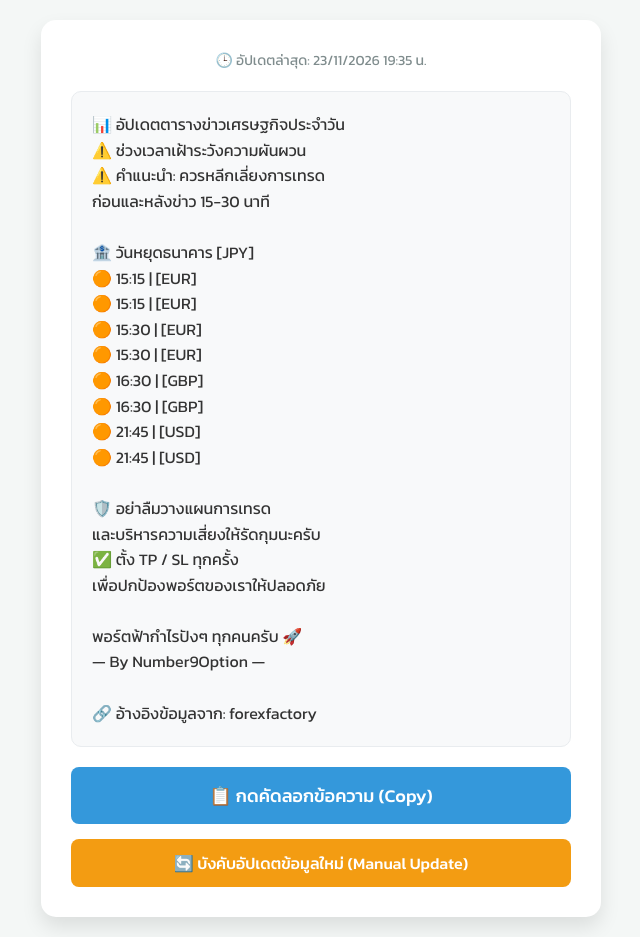
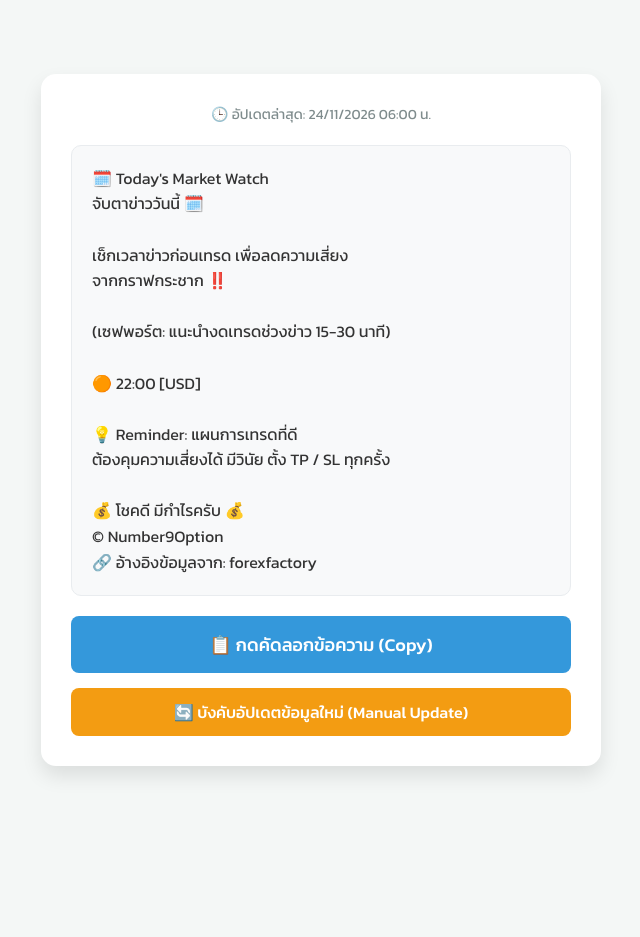
Before and after one commit to copter-no9/calendar-news, a plain HTML site: page index.html in a window 1280 px wide. Shown: the whole page, without its empty margins (319-959 px from the left). After the commit the page ends 840 px from the top, so only its background shows below. Drawn offline with Linux system fonts and the light colour scheme.

Commit message:
อัปเดตข่าวเศรษฐกิจประจำวัน

```diff
--- a/index.html
+++ b/index.html
@@ -86,30 +86,22 @@
 <body>
 
     <div class="card">
-        <div class="update-time">🕒 อัปเดตล่าสุด: 23/11/2026 19:35 น.</div>
-        <div class="news-content" id="newsText">📊 อัปเดตตารางข่าวเศรษฐกิจประจำวัน
-⚠️ ช่วงเวลาเฝ้าระวังความผันผวน
-⚠️ คำแนะนำ: ควรหลีกเลี่ยงการเทรด
-ก่อนและหลังข่าว 15-30 นาที
+        <div class="update-time">🕒 อัปเดตล่าสุด: 24/11/2026 06:00 น.</div>
+        <div class="news-content" id="newsText">🗓️ Today's Market Watch
+จับตาข่าววันนี้ 🗓️
 
-🏦 วันหยุดธนาคาร [JPY]
-🟠 15:15 | [EUR]
-🟠 15:15 | [EUR]
-🟠 15:30 | [EUR]
-🟠 15:30 | [EUR]
-🟠 16:30 | [GBP]
-🟠 16:30 | [GBP]
-🟠 21:45 | [USD]
-🟠 21:45 | [USD]
+เช็กเวลาข่าวก่อนเทรด เพื่อลดความเสี่ยง
+จากกราฟกระชาก ‼️
 
-🛡️ อย่าลืมวางแผนการเทรด
-และบริหารความเสี่ยงให้รัดกุมนะครับ
-✅ ตั้ง TP / SL ทุกครั้ง
-เพื่อปกป้องพอร์ตของเราให้ปลอดภัย
+(เซฟพอร์ต: แนะนำงดเทรดช่วงข่าว 15-30 นาที)
 
-พอร์ตฟ้ากำไรปังๆ ทุกคนครับ 🚀
-— By Number9Option —
+🟠 22:00 [USD]
 
+💡 Reminder: แผนการเทรดที่ดี
+ต้องคุมความเสี่ยงได้ มีวินัย ตั้ง TP / SL ทุกครั้ง
+
+💰 โชคดี มีกำไรครับ 💰
+© Number9Option
 🔗 อ้างอิงข้อมูลจาก: forexfactory</div>
 
         <button class="copy-btn" id="copyBtn" onclick="copyText()">📋 กดคัดลอกข้อความ (Copy)</button>
```
